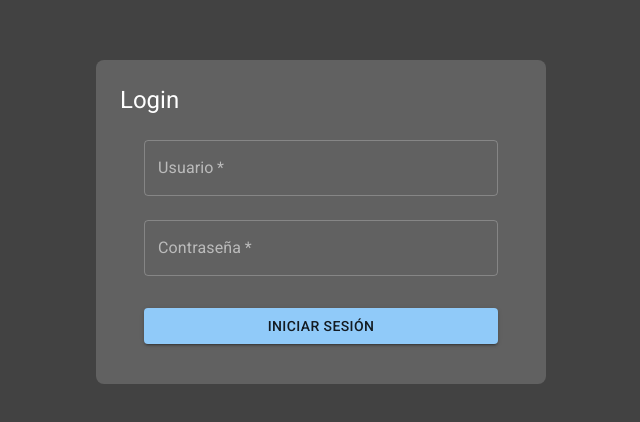
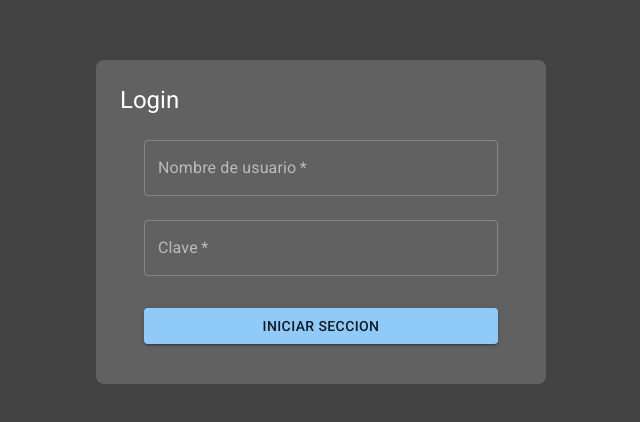
Before and after one commit to esyacelga/documental-tics-react, a React (Vite) app: page /auth/login in a window 1280 px wide. Shown: the part 178-600 px from the top of the page, without its empty margins (319-959 px from the left). Built offline with nearby package versions, Linux system fonts and the light colour scheme.

Commit message:
Translate implemented

```diff
--- a/src/application/translations/es/es_translations.json
+++ b/src/application/translations/es/es_translations.json
@@ -1,4 +1,6 @@
 {
-  "comon.label.hi": "¡Hola!",
-  "welcome": "Bienvenido a mi aplicación."
+  "common.label.hi": "¡Hola!",
+  "common.session.initiate": "Iniciar seccion",
+  "common.user.name": "Nombre de usuario",
+  "common.user.password": "Clave"
 }
--- a/src/components/auth/pages/login-page.tsx
+++ b/src/components/auth/pages/login-page.tsx
@@ -1,12 +1,14 @@
 import {Button, Container, TextField} from '@mui/material'
 import {AuthLayout} from "../layout/auth-layout.tsx";
+import {useTranslation} from "react-i18next";
 
 export const LoginPage = () => {
-    // @ts-ignore
-    const handleSubmit = (e) => {
-        e.preventDefault();
+    const {t} = useTranslation();
 
-        // Lógica para el envío del formulario (autenticación, etc.)
+
+    const handleSubmit = (eveto: React.FormEvent<HTMLFormElement>) => {
+        eveto.preventDefault();
+        console.log(eveto)
     };
     return (
         <AuthLayout title="Login">
@@ -18,7 +20,7 @@ export const LoginPage = () => {
                         required
                         fullWidth
                         id="username"
-                        label="Usuario"
+                        label={t('common.user.name')}
                         name="username"
                     />
                     <TextField
@@ -27,7 +29,7 @@ export const LoginPage = () => {
                         required
                         fullWidth
                         name="password"
-                        label="Contraseña"
+                        label={t('common.user.password')}
                         type="password"
                         id="password"
                     />
@@ -38,7 +40,7 @@ export const LoginPage = () => {
                         color="primary"
                         sx={{mt: 3, mb: 2}}
                     >
-                        Iniciar sesión
+                        {t('common.session.initiate')}
                     </Button>
                 </form>
             </Container>
```
